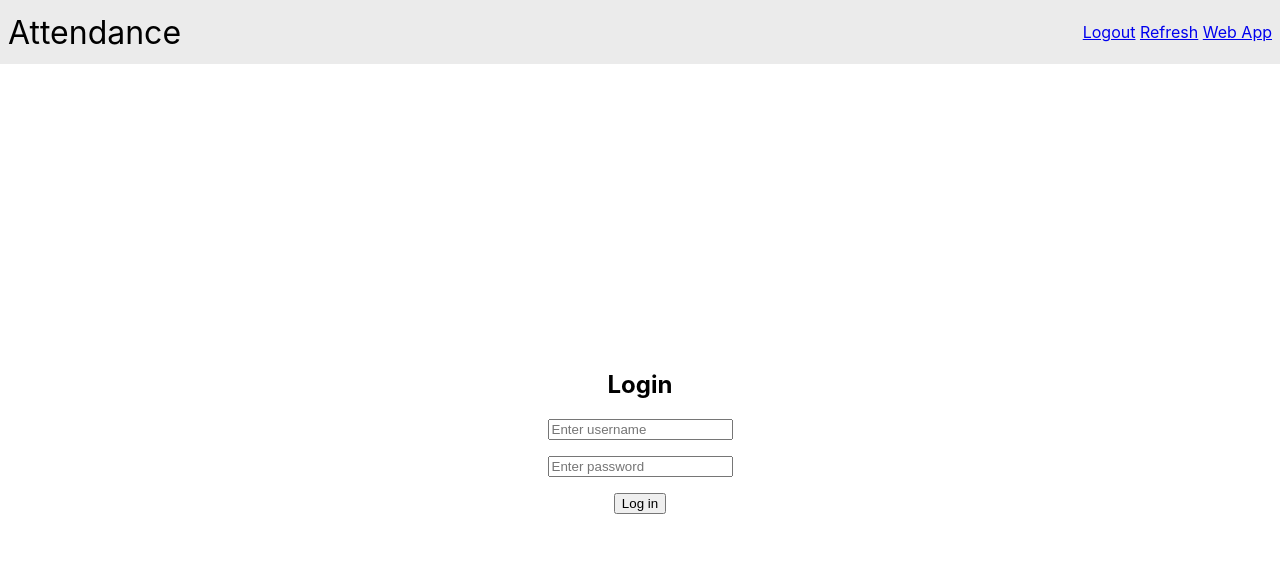
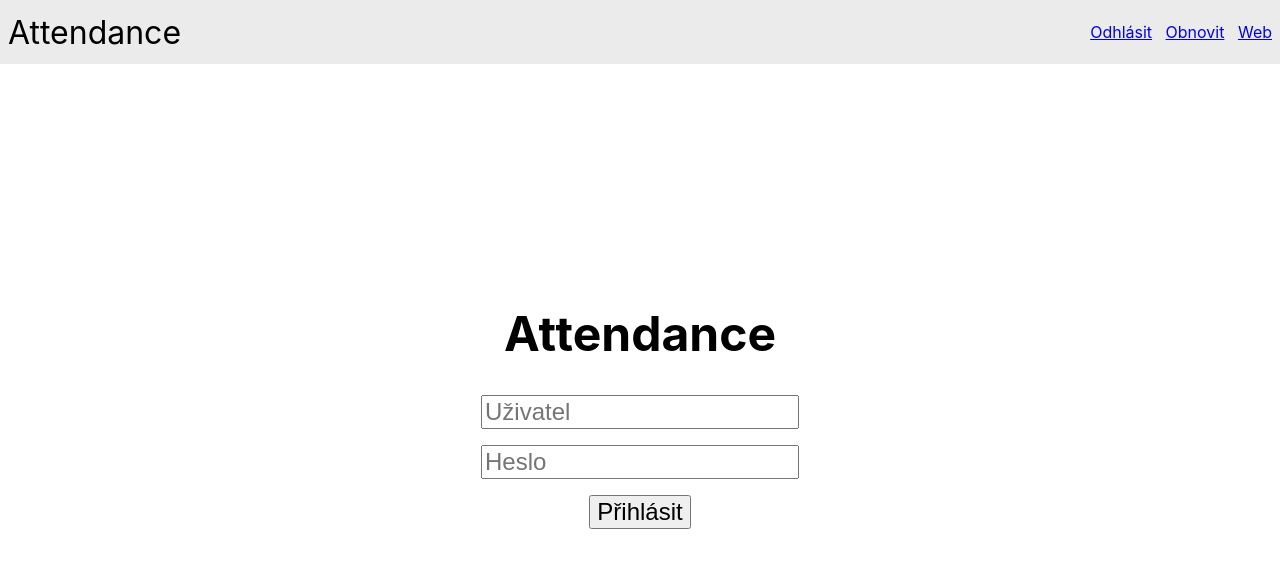
Before and after one commit to mvanco/iceapp, a React (Create React App) app: page / in a window 1280 px wide. Shown: the top 568 px of the page. Built offline with nearby package versions, Linux system fonts and the light colour scheme.

Commit message:
Improve layout

```diff
--- a/public/index.html
+++ b/public/index.html
@@ -3,11 +3,11 @@
   <head>
     <meta charset="utf-8" />
     <link rel="icon" href="%PUBLIC_URL%/favicon.ico" />
-    <meta name="viewport" content="width=device-width, initial-scale=1" />
+    <meta name="viewport" content="width=device-width, initial-scale=1, maximum-scale=1.0, user-scalable=no" />
     <meta name="theme-color" content="#000000" />
     <meta
       name="description"
-      content="Web site created using create-react-app"
+      content="App for managing ice-rink rentals"
     />
     <link rel="apple-touch-icon" href="%PUBLIC_URL%/logo192.png" />
     <!--
@@ -24,7 +24,7 @@
       work correctly both with client-side routing and a non-root public URL.
       Learn how to configure a non-root public URL by running `npm run build`.
     -->
-    <title>React App</title>
+    <title>Attendance</title>
   </head>
   <body>
     <noscript>You need to enable JavaScript to run this app.</noscript>
--- a/src/App.css
+++ b/src/App.css
@@ -45,16 +45,36 @@
 
 .Page {
   flex: 1;
+
+  display: flex;
   flex-direction: column;
+  flex-wrap: nowrap;
+  align-items: center;
+  justify-content: center;
+}
+
+.SubPage {
+  flex: 1;
+  width: 100%;
+  box-sizing: border-box;
+
   display: flex;
+  flex-direction: column;
+  align-items: center;
+  justify-content: center;
+  padding: 16px;
 }
 
 .Menu {
+  width: 100%;
   height: 64px;
+  box-sizing: border-box;
+
   background-color: #ebebeb;
+
   display:flex;
   align-items: center;
-  justify-content: center;
+  justify-content: space-evenly;
   padding-left: 8px;
   padding-right: 8px;
 }
@@ -64,22 +84,38 @@
   height: 100%;
 }
 
-.SubPage {
-  flex: 1;
-  padding: 16px;
-}
-
 .flex-column {
   display: flex;
   flex-direction: column;
 }
 
+.LoginScreenContainer {
+  flex: 1;
+  width: 100%;
+  height: 100%;
+
+  display: flex;
+}
+
 .LoginScreen {
-  max-width: 300px;
   flex: 1;
+  width: 100%;
+  height: 100%;
+  position: relative;
+
+  display: flex;
   flex-direction: column;
+  align-items: center;
+  justify-content: center;
+}
+
+.ErrorOverlay {
+  flex: 1;
+  width: 100%;
+  height: 100%;
+  position: relative;
+
   display: flex;
-  align-self: center;
   align-items: center;
   justify-content: center;
 }
@@ -92,3 +128,15 @@
     transform: rotate(360deg);
   }
 }
+
+h1 {
+  font-size: 3em;
+}
+
+input {
+  font-size: 1.5em;
+}
+
+button {
+  font-size: 1.5em;
+}
--- a/src/App.tsx
+++ b/src/App.tsx
@@ -6,9 +6,11 @@ import HomePage from './page/HomePage';
 import TermsPage from './page/TermsPage';
 import PageWrapper from './page/PageWrapper';
 import LoginScreen from './screen/LoginScreen';
+import CurrentConfig from './model/Config';
 
 function onLogout() {
-
+  CurrentConfig.clearSession();
+  window.location.href="/";
 }
 
 function onRefresh() {
@@ -38,9 +40,9 @@ function App() {
         <div className="match-parent flex-column">
           <div className="AppBar">
             <span className="AppBar-title">Attendance</span>
-            <a href="#" onClick={onLogout}>Logout</a>&nbsp;
-            <a href="javascript:void(0);" onClick={onRefresh}>Refresh</a>&nbsp;
-            <a href="https://iceapp.cz" onClick={onWeb}>Web App</a>
+            <a href="#" onClick={onLogout}>Odhlásit</a>&nbsp;&nbsp;&nbsp;
+            <a href="javascript:void(0);" onClick={onRefresh}>Obnovit</a>&nbsp;&nbsp;&nbsp;
+            <a href="https://iceapp.cz" onClick={onWeb}>Web</a>
           </div>
           <div className="Page">
             <Routes>
--- a/src/model/Config.tsx
+++ b/src/model/Config.tsx
@@ -36,6 +36,12 @@ class Config {
     this._validity = value;
   }
 
+  clearSession() {
+    this._token = undefined;
+    this._userId = undefined;
+    this._validity = undefined;
+  }
+
   RestApiUrl: string;
 }
 
--- a/src/page/HomePage.tsx
+++ b/src/page/HomePage.tsx
@@ -6,7 +6,6 @@ export default function HomePage() {
   return (
     <div className="SubPage">
       <h2>Home screen</h2>
-      <p>{CurrentConfig.userId}</p>
     </div>
   )
 }
--- a/src/page/PageWrapper.tsx
+++ b/src/page/PageWrapper.tsx
@@ -6,7 +6,7 @@ export default function PageWrapper() {
     <>
       <Outlet/>
       <div className="Menu">
-        <Link to="/internal/home">Home</Link>&nbsp;
+        <Link to="/internal/home">Home</Link>
         <Link to="/internal/terms">Terms</Link>
       </div>
     </>
--- a/src/screen/LoginScreen.tsx
+++ b/src/screen/LoginScreen.tsx
@@ -22,15 +22,16 @@ const LoginScreen = () => {
   }, [viewModel]);
 
   return (
-    <div className="LoginScreen">
-      <h2>{(viewModel.uiState.type === Login.Type.Error ) ? viewModel.uiState.errorCode : "Login"}</h2>
+    <div className="LoginScreenContainer">
+      <div className="LoginScreen" style={(viewModel.uiState.type === Login.Type.Error) ? { display: "none" } : { display: "flex" }}>
+        <h1>Attendance</h1>
         <input
           type="text"
           value={username}
           onChange={(event) => {
             setUsername(event.target.value);
           }}
-        placeholder="Enter username"
+          placeholder="Uživatel"
         />
         <input
           type="text"
@@ -38,13 +39,18 @@ const LoginScreen = () => {
           onChange={(event) => {
             setPassword(event.target.value);
           }}
-        placeholder="Enter password"
+          placeholder="Heslo"
           style={{ marginTop: "16px" }}
         />
         <button
-        onClick={ async () => setViewModel(await Login.LoginViewModel.login(username, password)) }
-        style={{ marginTop: "16px" }}
-      >Log in</button>
+          onClick={async () => setViewModel(await Login.LoginViewModel.login(username, password))}
+          style={{ marginTop: "16px", marginBottom: "64px" }}
+        >Přihlásit</button>
+      </div>
+      <div className="ErrorOverlay" style={(viewModel.uiState.type === Login.Type.Error) ? { display: "flex" } : { display: "none" }}>
+
+        <h2>{(viewModel.uiState as Login.Error)?.errorCode || "Unknown error."}</h2>
+      </div>
     </div>
   )
 }
```
Also changed, not shown: 1 other file (tests, documents, lock files or other folders). Lines whose indentation alone changed are shown as unchanged.
